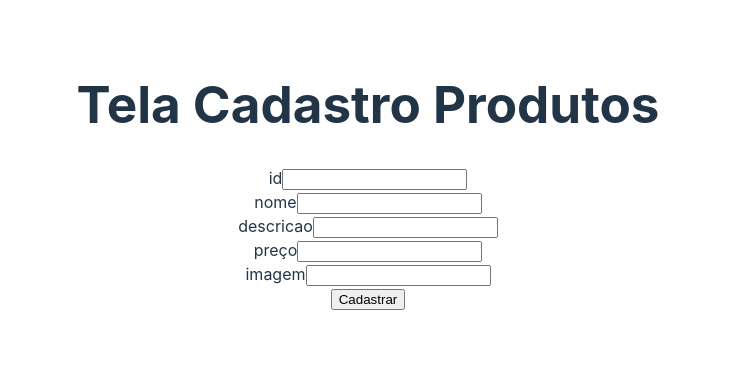
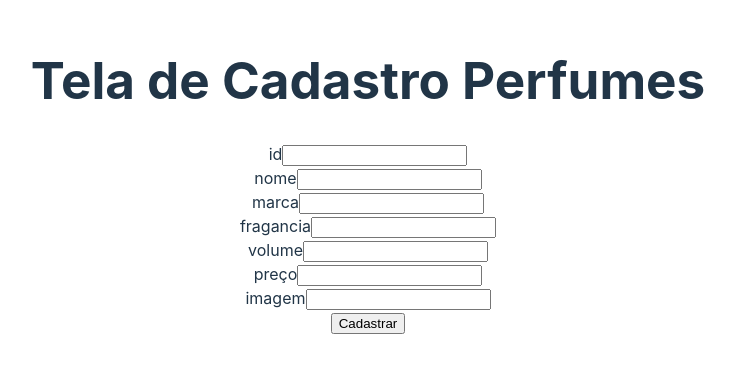
Before and after one commit to MarcosNeto23/1022B-perfumaria-Front-End, a React (Vite) app: page /cadastro-produto in a window 1280 px wide. Shown: the part 224-596 px from the top of the page, without its empty margins (272-1007 px from the left). Built offline with nearby package versions, Linux system fonts and the light colour scheme.

Commit message:
Update CadastroProduto.tsx

```diff
--- a/src/componentes/cadastroproduto/CadastroProduto.tsx
+++ b/src/componentes/cadastroproduto/CadastroProduto.tsx
@@ -1,21 +1,25 @@
 import { FormEvent, useState, ChangeEvent } from "react";
 import { useNavigate } from "react-router-dom";
 
-export default function CadastroProduto(){
+export default function CadastroPerfume(){
     const navigate = useNavigate();
     const [id,setId] = useState("")
-    const [descricao,setDescricao] = useState("")
     const [nome,setNome] = useState("")
+    const [marca,setMarca] = useState("")
+    const [fragancia,setFragancia] = useState("")
+    const [volume,setVolume] = useState("")
     const [preco,setPreco] = useState("")
     const [imagem,setImagem] = useState("")
 
     function handleForm(event:FormEvent){
         event.preventDefault();
         console.log("Tentei cadastrar os perfumes");
-        const produto = {
+        const perfume = {
             id: id,
             nome: nome,
-            descricao: descricao,
+            marca: marca,
+            fragancia: fragancia,
+            volume: volume,
             preco: preco,
             imagem: imagem
         }
@@ -24,36 +28,43 @@ export default function CadastroProduto(){
             headers: {
                 "Content-Type": "application/json"
             },
-            body: JSON.stringify(produto)
+            body: JSON.stringify(perfume)
         }).then(response => {
             if(response.status === 200){
-                alert("Produto cadastrado com sucesso")
+                alert("Perfume cadastrado com sucesso")
                 navigate("/")
             }
             else{
-                alert("Erro ao cadastrar produto")
+                alert("Erro ao cadastrar perfume")
             }
         })
     }
     function handleId(event:ChangeEvent<HTMLInputElement>){
         setId(event.target.value)
     }
-    function handleDescricao(event:ChangeEvent<HTMLInputElement>){
-        setDescricao(event.target.value)
+    function handleNome(event:ChangeEvent<HTMLInputElement>){
+        setNome(event.target.value)
+    }
+    function handleMarca(event:ChangeEvent<HTMLInputElement>){
+        setMarca(event.target.value)
+    }
+    function handleFragancia(event:ChangeEvent<HTMLInputElement>){
+        setFragancia(event.target.value)
+    }
+    function handleVolume(event:ChangeEvent<HTMLInputElement>){
+        setVolume(event.target.value)
     }
     function handlePreco(event:ChangeEvent<HTMLInputElement>){
         setPreco(event.target.value)
     }
-    function handleNome(event:ChangeEvent<HTMLInputElement>){
-        setNome(event.target.value)
-    }
+
     function handleImagem(event:ChangeEvent<HTMLInputElement>){
         setImagem(event.target.value)
     }
 
     return(
         <>
-            <h1>Tela Cadastro Produtos</h1>
+            <h1>Tela de Cadastro Perfumes</h1>
             <form onSubmit={handleForm}>
                 <div>
                     <label htmlFor="id">id</label>
@@ -64,8 +75,16 @@ export default function CadastroProduto(){
                     <input type="text" name="nome" onChange={handleNome} />
                 </div>
                 <div>
-                    <label htmlFor="descricao">descricao</label>
-                    <input type="text" name="descricao" onChange={handleDescricao} />
+                    <label htmlFor="marca">marca</label>
+                    <input type="text" name="marca" onChange={handleMarca} />
+                </div>
+                <div>
+                    <label htmlFor="fragancia">fragancia</label>
+                    <input type="text" name="fragancia" onChange={handleFragancia} />
+                </div>
+                <div>
+                    <label htmlFor="volume">volume</label>
+                    <input type="text" name="volume" onChange={handleVolume} />
                 </div>
                 <div>
                     <label htmlFor="preco">preço</label>
```
